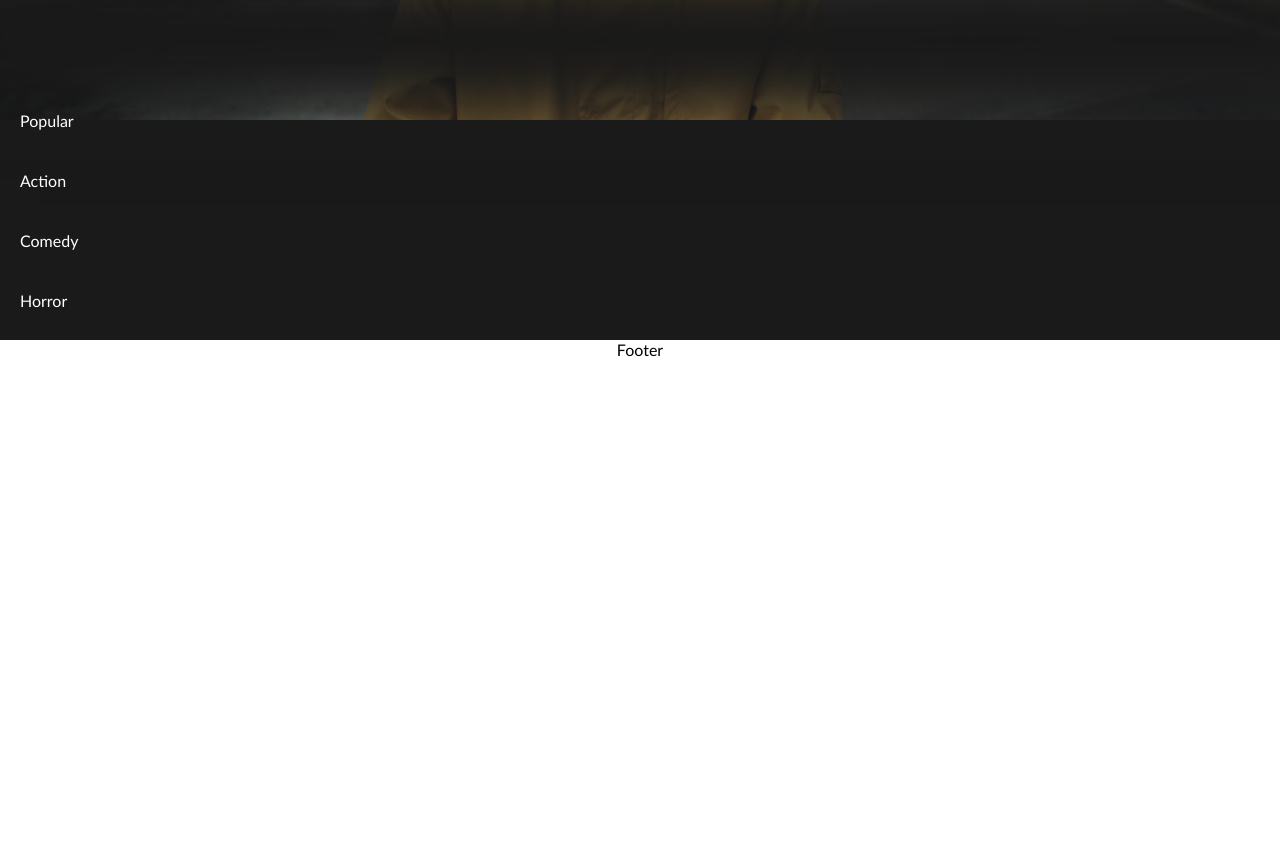
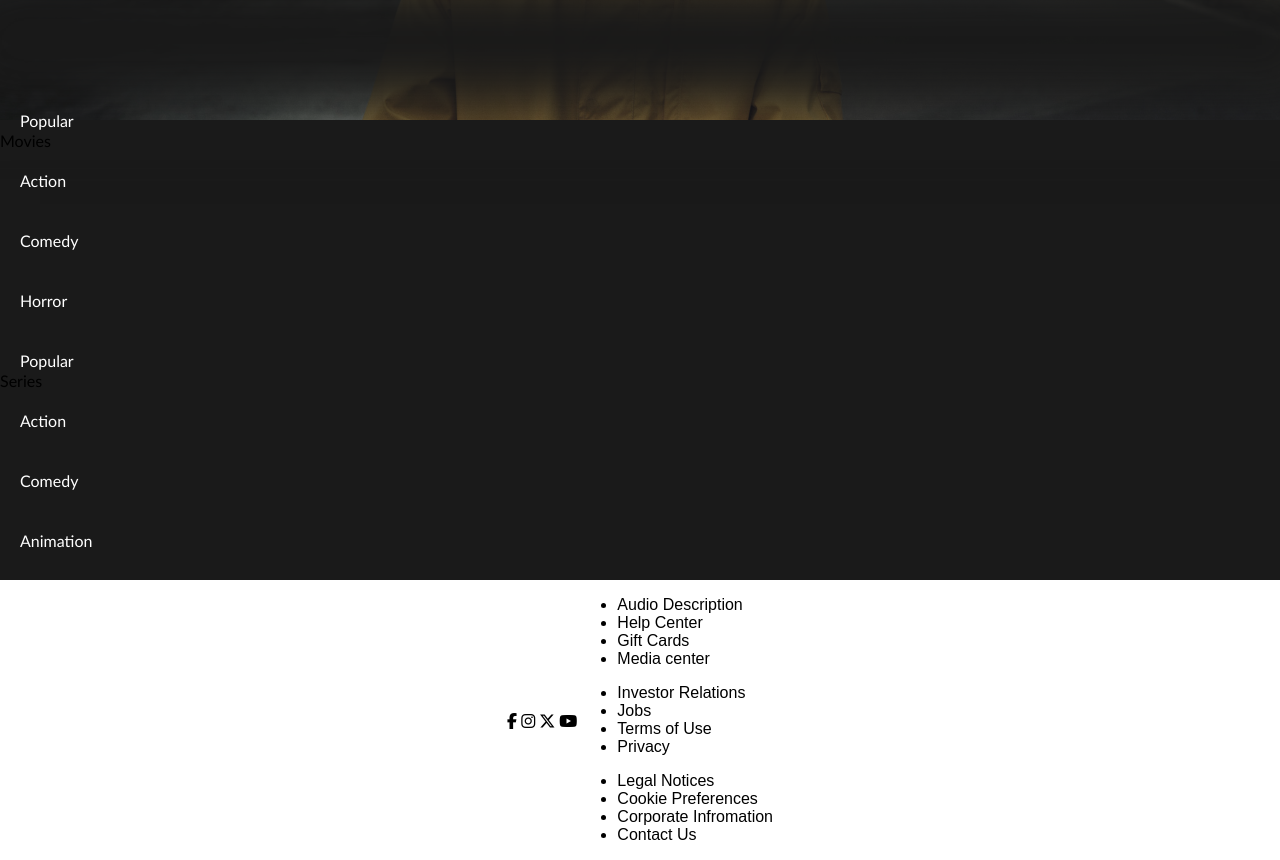
Before and after one commit to 7sn-al/netflix-ui, a plain HTML site: page index.html in a window 1280 px wide. Shown: the part 600-1460 px from the top of the page. Before the commit the page ends 959 px from the top, so only its background shows below. Drawn offline with Linux system fonts and the light colour scheme; no server answers.

Commit message:
Update index.html

```diff
--- a/index.html
+++ b/index.html
@@ -1,9 +1,10 @@
 <!DOCTYPE html>
 <html>
 <head>
-  <title>Netflix Layout</title>
+  <title>Netflix UI</title>
   <link rel="stylesheet" type="text/css" href="./styles.css">
   <link rel="shortcut icon" type="image/x-icon" href="nficon2016.ico" >
+  <script src="https://kit.fontawesome.com/235569064f.js" crossorigin="anonymous"></script>
 </head>
 <body>
   <nav class="zone  header">
@@ -45,6 +46,7 @@
 
 <div class="full-grid">
 <div class="row-container" id="row1">
+  <label class="movies">Movies</label>
   <label class="labels">Popular</label>
   <button class="arrow left">◀</button>
   <div class="zone grid-wrapper"></div>
@@ -72,10 +74,70 @@
   <button class="arrow right">▶</button>
 </div>
 
+<div class="row-container" id="row5">
+  <label class="series">Series</label>
+  <label class="labels">Popular</label>
+  <button class="arrow left">◀</button>
+  <div class="zone grid-wrapper"></div>
+  <button class="arrow right">▶</button>
+</div>
+
+<div class="row-container" id="row6">
+  <label class="labels">Action</label>
+  <button class="arrow left">◀</button>
+  <div class="zone grid-wrapper"></div>
+  <button class="arrow right">▶</button>
+</div>
+
+<div class="row-container" id="row7">
+  <label class="labels">Comedy</label>
+  <button class="arrow left">◀</button>
+  <div class="zone grid-wrapper"></div>
+  <button class="arrow right">▶</button>
+</div>
+
+<div class="row-container" id="row8">
+  <label class="labels">Animation</label>
+  <button class="arrow left">◀</button>
+  <div class="zone grid-wrapper"></div>
+  <button class="arrow right">▶</button>
+</div>
+
   </div>
 
 
-  <div class="zone footer">Footer</div>
+  <div class="zone footer">
+    <div class="socials">
+      <i class="fa-brands fa-facebook-f"></i>
+      <i class="fa-brands fa-instagram"></i>
+      <i class="fa-brands fa-x-twitter"></i>
+      <i class="fa-brands fa-youtube"></i>
+    </div>
+
+    <div class="links">
+      <ul class="link1">
+        <li class="li-other">Audio Description</li>
+        <li class="li-other">Help Center</li>
+        <li class="li-other">Gift Cards</li>
+        <li class="li-other">Media center</li>
+         </ul>
+
+        <ul class="link2">
+        <li class="li-other">Investor Relations</li>
+        <li class="li-other">Jobs</li>
+        <li class="li-other">Terms of Use</li>
+        <li class="li-other">Privacy</li>
+     </ul>
+
+     <ul class="link3">
+      <li class="li-other">Legal Notices</li>
+      <li class="li-other">Cookie Preferences</li>
+      <li class="li-other">Corporate Infromation</li>
+      <li class="li-other">Contact Us</li>
+     </ul>
+
+    </div>
+  </div>
 
    <script src="script.js"></script>
 </body>
```
